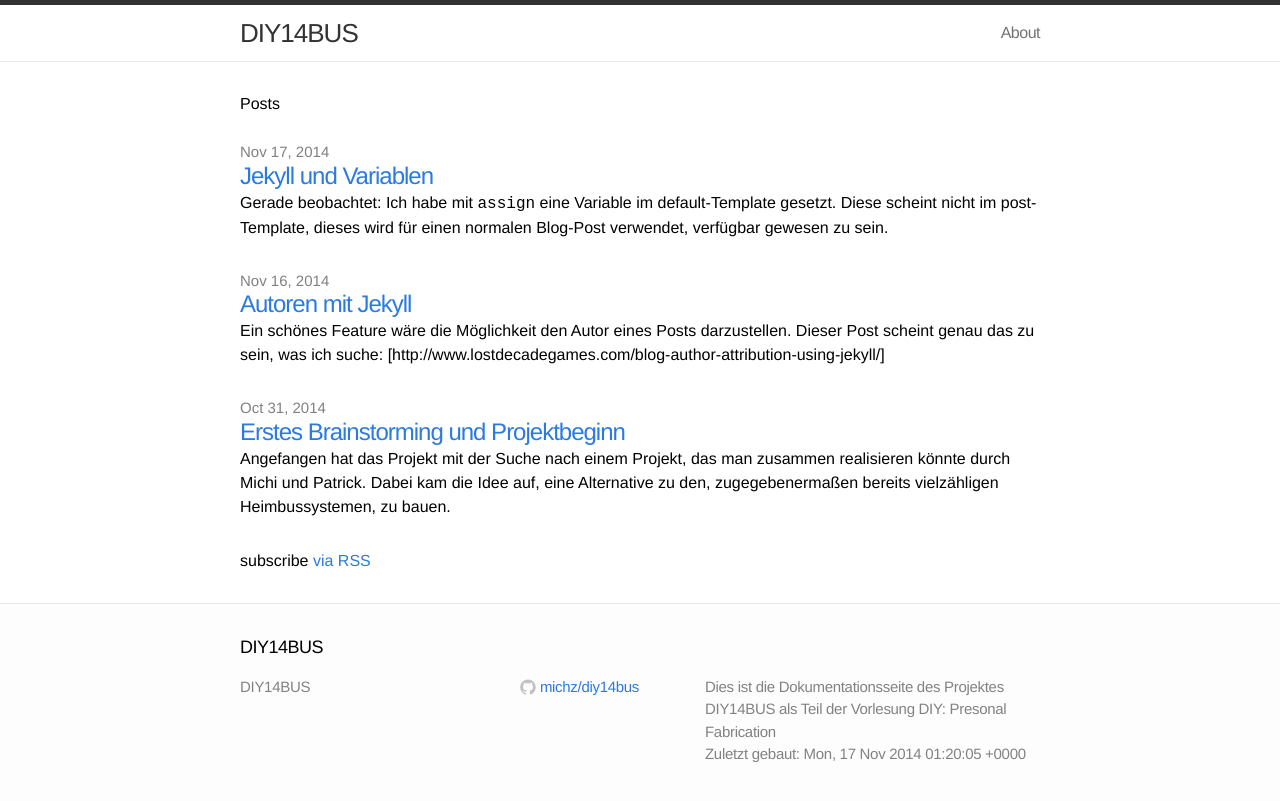
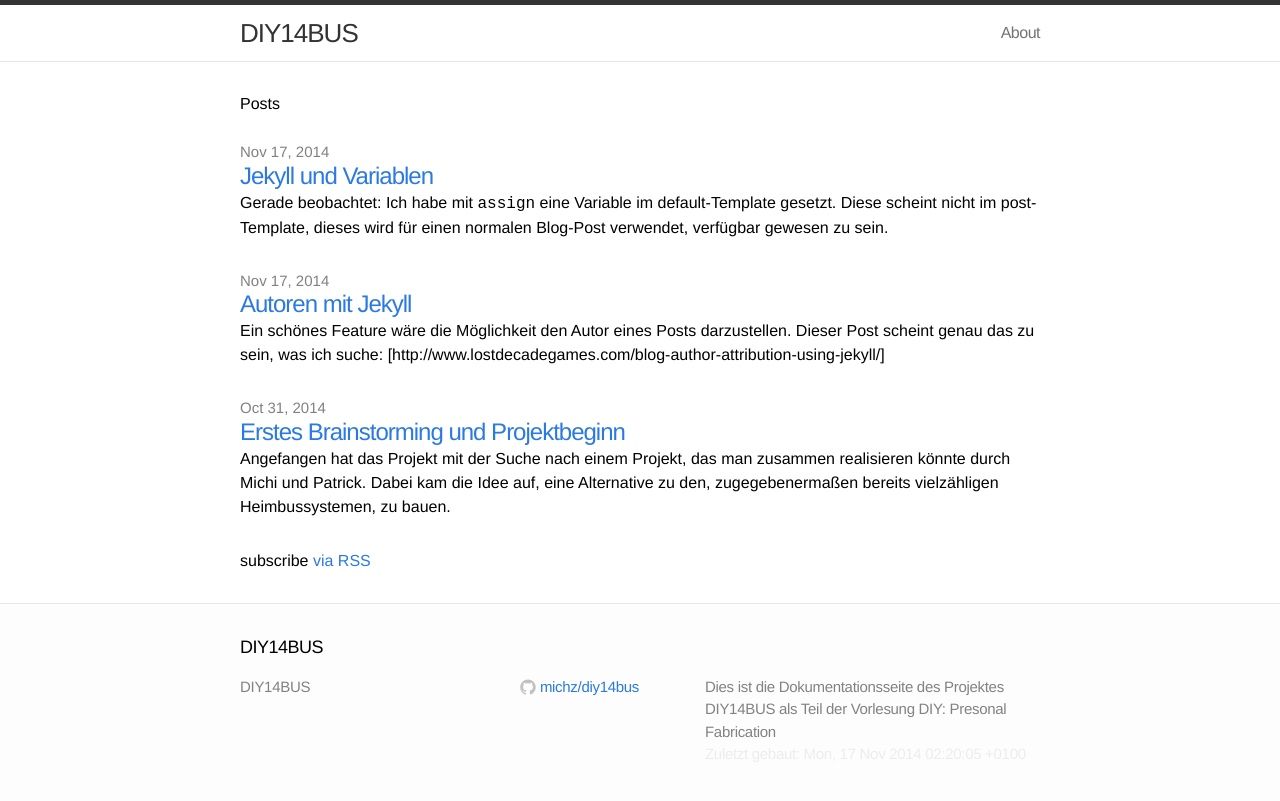
Before and after one commit to michz/diy14bus, a Jekyll site: the page built from index.html, in a window 1280 px wide. Shown: the top 801 px of the page. Built offline with Jekyll 4.4.1, drawn with Linux system fonts in a browser that asks for light colours.

Commit message:
Richtige Zeitzone gesetzte und Bauuhrzeit diskret untergebracht

```diff
--- a/_config.yml
+++ b/_config.yml
@@ -1,3 +1,6 @@
+#global settings
+timezone: Europe/Berlin
+
 # Site settings
 title: DIY14BUS
 email:
--- a/_includes/footer.html
+++ b/_includes/footer.html
@@ -54,7 +54,7 @@
 
     <div class="footer-col-3 column">
       <p class="text">{{ site.description }}</p>
-      <p class="text">Zuletzt gebaut: {{ site.time | date_to_rfc822 }}</p>
+      <p style="color: #EBEDED;">Zuletzt gebaut: {{ site.time | date_to_rfc822 }}</p>
     </div>
 
   </div>
```
